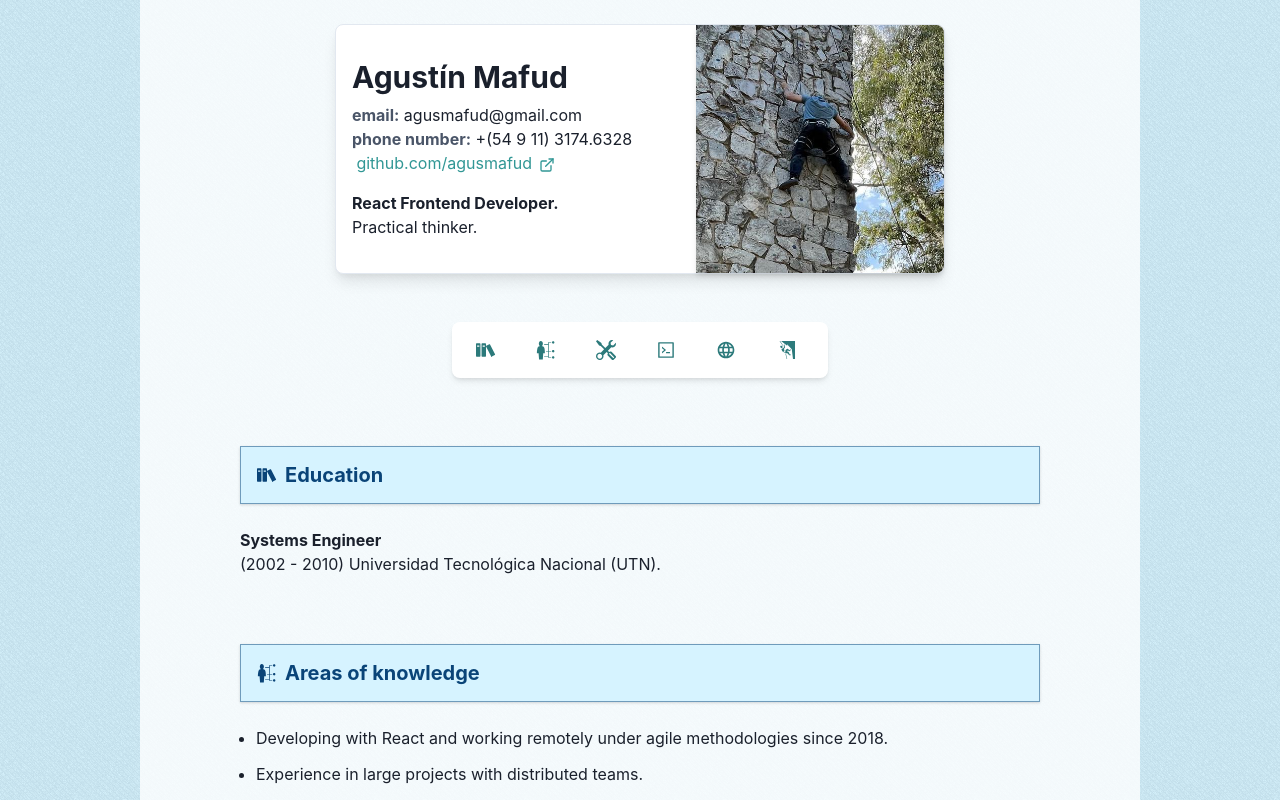
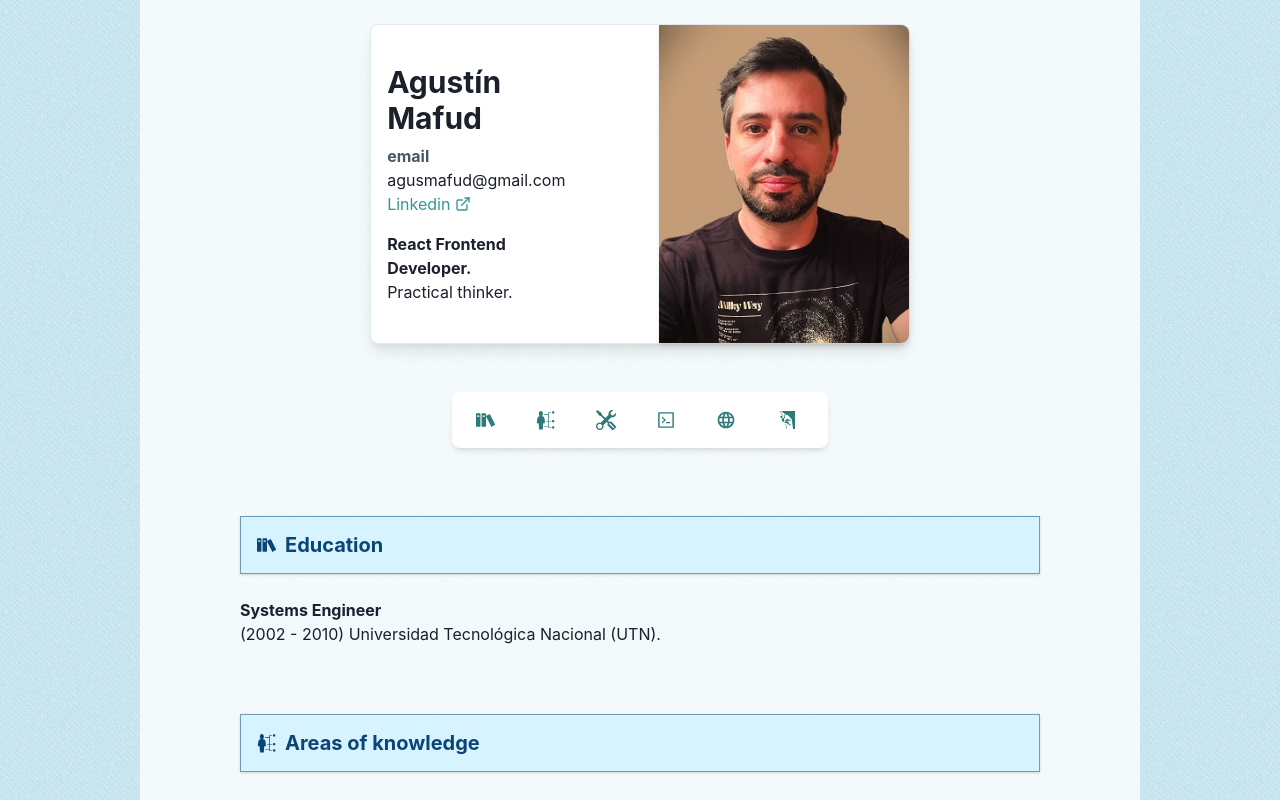
Before and after one commit to agusmafud/profile, a React (Create React App) app: page / in a window 1280 px wide. Shown: the top 800 px of the page. Built offline with nearby package versions, Linux system fonts and the light colour scheme.

Commit message:
UPDATE: Photo updated. Minor adjustments.

```diff
--- a/src/base-components/AppLayout.tsx
+++ b/src/base-components/AppLayout.tsx
@@ -16,12 +16,15 @@ const AppLayout = ({
 } : {
   header: React.ReactNode,
   sections: SectionProps[],
-}) => (
+}) => {
+  const compactBreakpointValue = 'md';
+
+  return (
     <Flex
       backgroundImage={background}
       backgroundRepeat="repeat/no-repeat"
       width="100%"
-    minWidth="300px"
+      minWidth="350px"
       minHeight="100vh"
       flexDirection="column"
       alignItems="center"
@@ -52,7 +55,10 @@ const AppLayout = ({
           top={2}
           marginTop={6}
         >
-        <NavBar sections={sections} />
+          <NavBar
+            sections={sections}
+            compactBreakpointValue={compactBreakpointValue}
+          />
         </Box>
         <Box
           width="90%"
@@ -70,5 +76,6 @@ const AppLayout = ({
       </Flex>
     </Flex>
   );
+};
 
 export default AppLayout;
--- a/src/base-components/ExternalLink.tsx
+++ b/src/base-components/ExternalLink.tsx
@@ -18,7 +18,12 @@ const ExternalLink = ({
   >
     {label}
     {showExternalIcon && ' '}
-    {showExternalIcon && <ExternalLinkIcon mx="2px" />}
+    {showExternalIcon && (
+      <ExternalLinkIcon
+        marginTop="-4px"
+        alignSelf="center"
+      />
+    )}
   </Link>
 );
 
--- a/src/base-components/PageHeader.tsx
+++ b/src/base-components/PageHeader.tsx
@@ -2,13 +2,13 @@ import React from 'react';
 import {
   Box,
   Image,
-  Flex,
+  Stack,
   Heading,
   Text,
 } from '@chakra-ui/react';
 
 import { PersonalInfoItem } from 'types';
-import avatar from 'assets/avatar.png';
+import avatar from 'assets/avatar.jpg';
 import TitleValueDisplay from 'base-components/TitleValueDisplay';
 
 export type PageHeaderProps = {
@@ -27,9 +27,10 @@ function PageHeader({
   const breakpoint = 'sm';
 
   return (
-    <Flex
+    <Stack
       as="header"
-      height={{ base: 'auto', [breakpoint]: '250px' }}
+      alignItems="stretch"
+      height={{ base: 'auto', sm: '280px', md: '320px' }}
       direction={{ base: 'column', [breakpoint]: 'row' }}
       background="white"
       boxShadow="lg"
@@ -40,6 +41,7 @@ function PageHeader({
     >
       <Box
         order={{ base: 0, [breakpoint]: 2 }}
+        width="100%"
         maxWidth={{ base: '100%', [breakpoint]: '250px' }}
         height="100%"
         alignSelf="center"
@@ -69,7 +71,6 @@ function PageHeader({
         <Heading
           as="h1"
           size="lg"
-          noOfLines={1}
           paddingBottom={2}
         >
           {name}
@@ -89,7 +90,7 @@ function PageHeader({
         </Text>
         <Text fontSize="md">{tagline}</Text>
       </Box>
-    </Flex>
+    </Stack>
   );
 }
 
--- a/src/base-components/TitleValueDisplay.tsx
+++ b/src/base-components/TitleValueDisplay.tsx
@@ -11,11 +11,13 @@ const TitleValueDisplay = ({
   title: string | undefined,
   value: React.ReactNode | string,
 }) => (
-  <Flex>
-    {title && <Text fontSize="md" as="b" color="gray.600">{`${title}: `}</Text>}
-    &nbsp;
+  <Flex direction="column">
+    {title && <Text fontSize="md" as="b" color="gray.600">{title}</Text>}
     <Text fontSize="md">{value}</Text>
   </Flex>
 );
 
+TitleValueDisplay.defaultProps = {
+};
+
 export default TitleValueDisplay;
--- a/src/components/NavBar/index.tsx
+++ b/src/components/NavBar/index.tsx
@@ -12,12 +12,18 @@ import {
 import { SlMenu } from 'react-icons/sl';
 import { CgClose } from 'react-icons/cg';
 
-import { Section } from 'types';
+import { Breakpoint, Section } from 'types';
 import NavBarItem from './NavBarItem';
 
-const compactBreakpointValue = 'md';
+const defaultCompactBreakpointValue = 'md';
 
-const NavBar = ({ sections } : { sections: Section[] }) => {
+const NavBar = ({
+  sections,
+  compactBreakpointValue = defaultCompactBreakpointValue,
+} : {
+  sections: Section[],
+  compactBreakpointValue?: Breakpoint,
+}) => {
   const [showMobileSections, setShowMobileSections] = useState(false);
   const toggleShowMobileSections = () => setShowMobileSections((prevState) => !prevState);
   const closeMobileSections = () => setShowMobileSections(false);
@@ -33,7 +39,7 @@ const NavBar = ({ sections } : { sections: Section[] }) => {
 
     if (sectionElement) {
       closeMobileSections();
-      setTimeout(() => sectionElement.scrollIntoView({ behavior: 'smooth', block: 'start', inline: 'start' }), 400);
+      setTimeout(() => sectionElement.scrollIntoView({ behavior: 'smooth', block: 'start', inline: 'start' }), 300);
     }
   };
 
@@ -78,9 +84,11 @@ const NavBar = ({ sections } : { sections: Section[] }) => {
             gap={{ base: 3, md: 0 }}
           >
             {sections.map((section) => (
-              <Fade in={showSections}>
+              <Fade
+                key={section.title}
+                in={showSections}
+              >
                 <NavBarItem
-                  key={section.title}
                   section={section}
                   scrollToSection={scrollToSection}
                 />
@@ -93,4 +101,8 @@ const NavBar = ({ sections } : { sections: Section[] }) => {
   );
 };
 
+NavBar.defaultProps = {
+  compactBreakpointValue: defaultCompactBreakpointValue,
+};
+
 export default NavBar;
--- a/src/hooks/useProfile.tsx
+++ b/src/hooks/useProfile.tsx
@@ -32,16 +32,11 @@ const useProfile = () => {
       value: 'agusmafud@gmail.com',
     },
     {
-      key: 'phoneNumber',
-      label: 'phone number',
-      value: '+(54 9 11) 3174.6328',
-    },
-    {
       key: 'github',
       value: (
         <ExternalLink
-          href="https://github.com/agusmafud"
-          label="github.com/agusmafud"
+          href="https://www.linkedin.com/in/agustinmafud/"
+          label="Linkedin"
           showExternalIcon
         />
       ),
--- a/src/types.ts
+++ b/src/types.ts
@@ -57,3 +57,5 @@ export type Toast = {
   ToastIcon?: IconType,
   iconColor?: string,
 };
+
+export type Breakpoint = 'sm' | 'md' | 'lg' | 'xl' | '2xl';
```
Also changed, not shown: src/assets/avatar.jpg, src/assets/avatar.png (deleted), 10 other files (tests, documents, lock files or other folders). Lines whose indentation alone changed are shown as unchanged.
